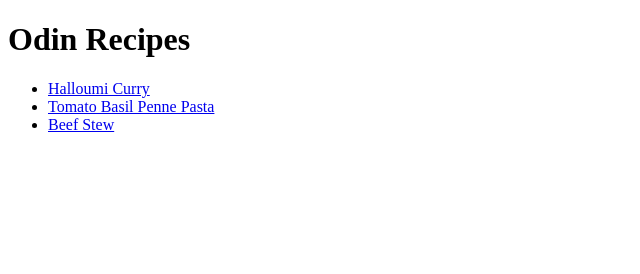
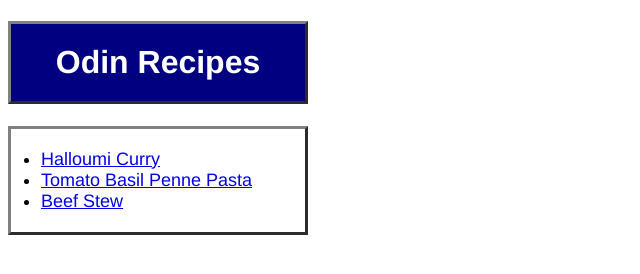
Before and after one commit to Fish-Kelly/odin-recipes, a plain HTML site: page index.html in a window 1280 px wide. Shown: the whole page, without its empty margins (0-640 px from the left). Drawn offline with Linux system fonts and the light colour scheme.

Commit message:
update CSS for index

```diff
--- a/index.html
+++ b/index.html
@@ -4,9 +4,10 @@
     <meta charset="UTF-8">
     <title>Odin Recipes</title>
 </head>
+<link rel="stylesheet" href="style.css">
 <body>
-    <h1>Odin Recipes</h1>
-    <ul>
+    <h1 class="main">Odin Recipes</h1>
+    <ul class="main-list">
        <li><a href="recipes/halloumi-curry.html">Halloumi Curry</a></li>
        <li><a href="recipes/tomato-basil-penne-pasta.html">Tomato Basil Penne Pasta</a></li>
        <li><a href="recipes/beef-stew.html">Beef Stew</a></li>
--- /dev/null
+++ b/recipes/style.css
@@ -0,0 +1,22 @@
+.main,
+.main-list {
+    font-family: "Helvetica"
+}
+.main {
+    color: lime;
+    background-color: navy;
+
+}
+.main-list {
+    color: navy;
+    background-color: lime;
+    font-size: 18px
+
+}
+#beef-img {
+    height: 100px;
+    width: auto;
+}
+.beef-head {
+    color: navy;
+}
--- /dev/null
+++ b/style.css
@@ -0,0 +1,29 @@
+* {
+    display: border-box;
+}
+
+body {
+    width: 300px;
+    height: 150px;
+}
+
+.main,
+.main-list {
+    font-family: "Helvetica"
+}
+.main {
+    color: white;
+    background-color: navy;
+    text-align: center;
+    padding: 20px;
+    border: outset gray;
+
+}
+.main-list {
+    border: outset gray;
+    padding: 20px 20px 20px 30px;
+    color: black;
+    background-color: white;
+    font-size: 18px
+
+}
```
Also changed, not shown: recipes/beef-stew.html (+3 -2 lines), 1 other file.
